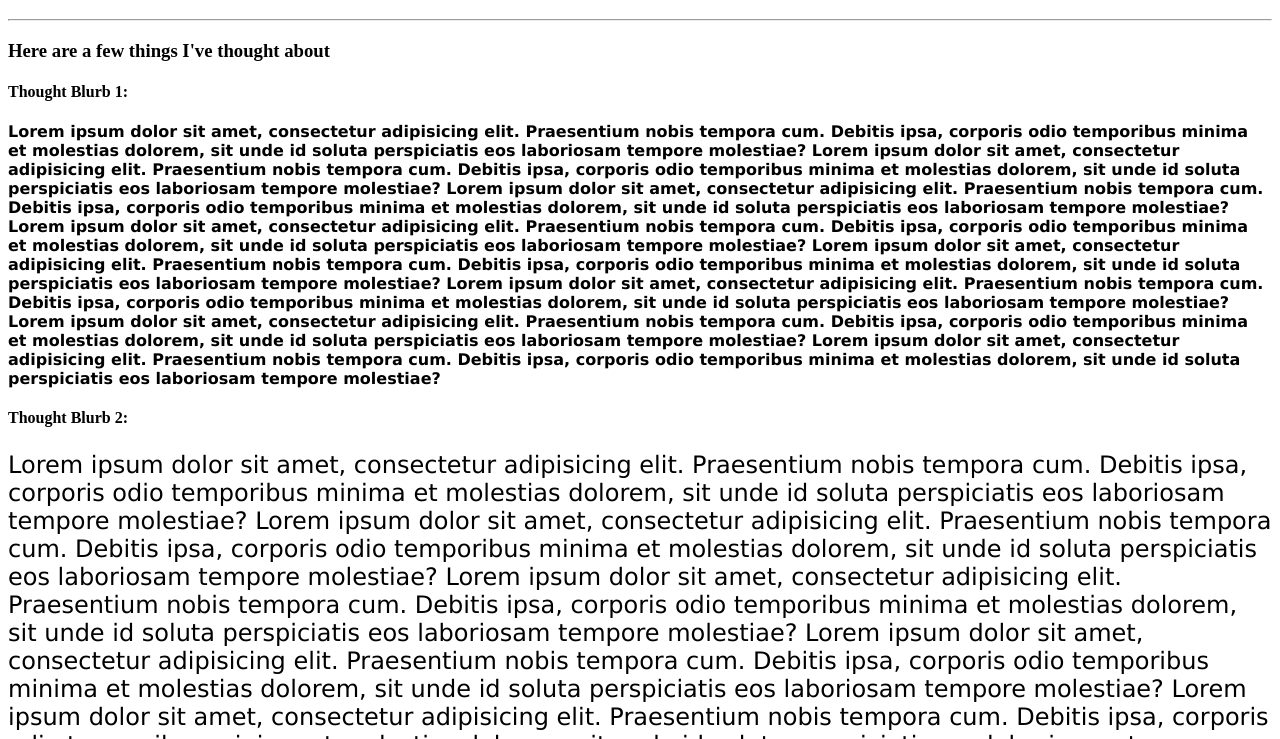
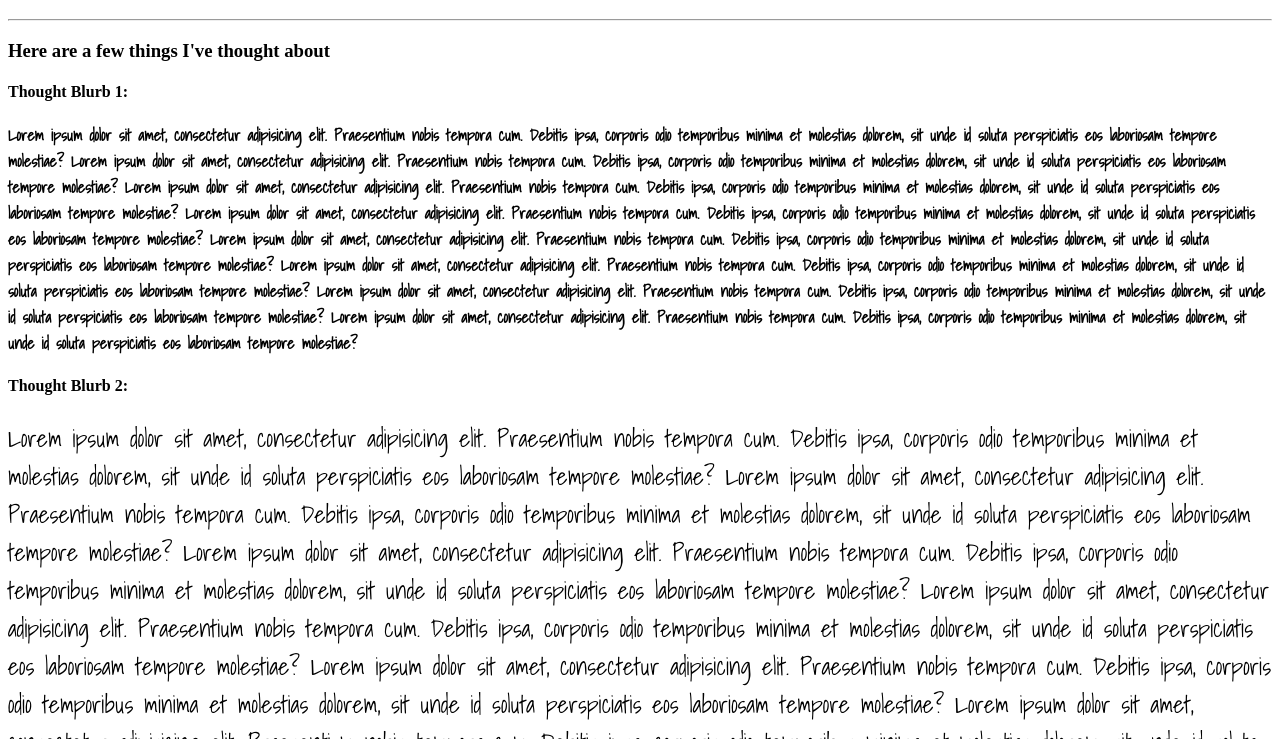
Before and after one commit to djsteinmetz/djsteinmetz.github.io, a plain HTML site: page 05CSSTypography_unsolved_5.html in a window 1280 px wide. Shown: the part 61-800 px from the top of the page. Drawn offline with Linux system fonts and the light colour scheme.

Commit message:
added google font

```diff
--- a/05CSSTypography_unsolved_5.html
+++ b/05CSSTypography_unsolved_5.html
@@ -8,10 +8,11 @@
 
   <meta charset="UTF-8">
   <title>Stuff I Think About</title>
+  <link href="https://fonts.googleapis.com/css?family=Shadows+Into+Light" rel="stylesheet">
 
   <style>
     p {
-      font-family: 'Lucida Sans', 'Lucida Sans Regular', 'Lucida Grande', 'Lucida Sans Unicode', Geneva, Verdana, sans-serif;
+      font-family: 'Shadows Into Light', cursive;
     }
 
     .copyBold {
```
